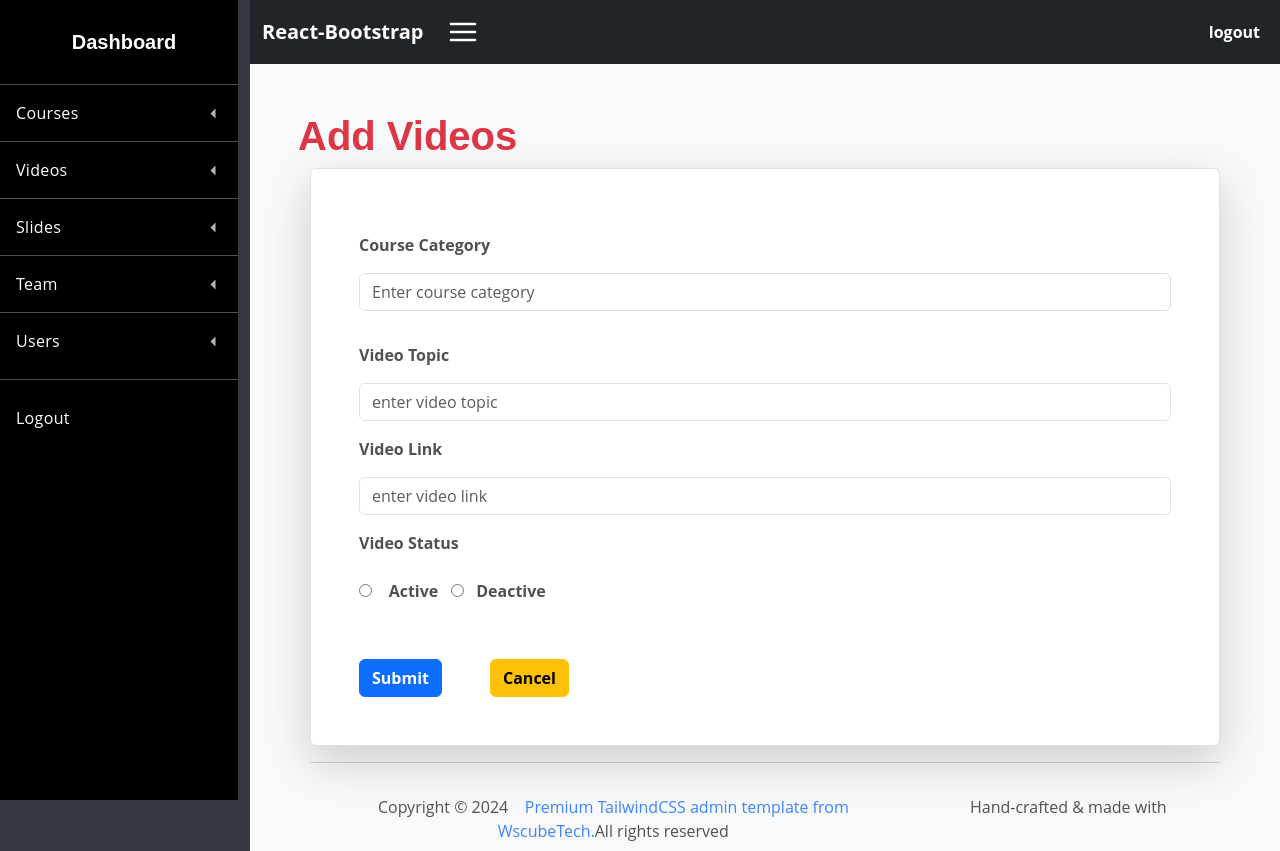
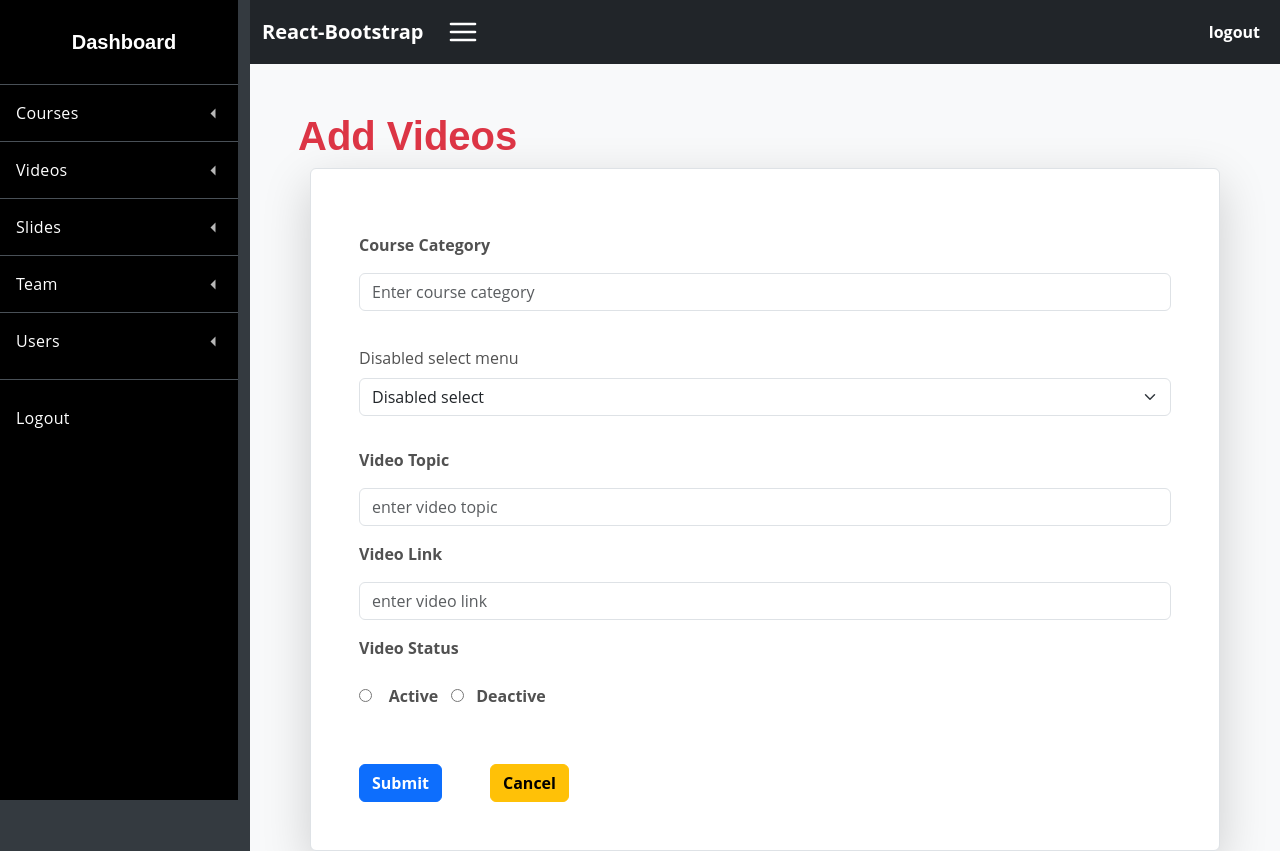
Before and after one commit to 140519982022/admin-user-dashboard-project, a React (Create React App) app: page /add-videos in a window 1280 px wide. Shown: the top 851 px of the page. Built offline with nearby package versions, Linux system fonts and the light colour scheme.

Commit message:
done notification

```diff
--- a/src/components/common/Header.jsx
+++ b/src/components/common/Header.jsx
@@ -13,7 +13,7 @@ export default function Header() {
         <Navbar.Toggle aria-controls="responsive-navbar-nav" />
         <Navbar.Collapse id="responsive-navbar-nav">
           <Nav className="me-auto">
-            <Nav.Link as={Link} to="/" className='text-white fw-bold text-decoration-none'><FiMenu className='fs-2'/></Nav.Link>
+            <Nav.Link as={Link} to="/dashboard" className='text-white fw-bold text-decoration-none'><FiMenu className='fs-2'/></Nav.Link>
           </Nav>
           <Nav>
             <Nav.Link as={Link} to="/" className='text-white fw-bold text-decoration-none'>logout</Nav.Link>
--- a/src/components/pages/courses/VIewCourse.jsx
+++ b/src/components/pages/courses/VIewCourse.jsx
@@ -23,13 +23,14 @@ export default function ViewCourse() {
 
     console.log(formStatus)
 
-    if (changeStatusValue == false) {
+    useEffect(()=>{
         if (formStatus.status == true ) {
 
             toast.success(formStatus.message)
+
         }
 
-    }
+    },[formStatus])
 
     let getAllDetails = () => {
         axios.post(`http://localhost:8000/api/backend/courses/view`)
@@ -37,6 +38,7 @@ export default function ViewCourse() {
             if (response.data.status == true) {
                 // console.log(response.data.data)
                 setAlluser(response.data.data) // Set only the data array
+
             }else{
                 setAlluser([])
 
@@ -61,6 +63,7 @@ export default function ViewCourse() {
                 if (result.data.status == true) {
 
                     toast.success(result.data.message)
+
                     setChangeStatusValue(!changeStatusValue)
 
                 }else{
@@ -189,8 +192,8 @@ export default function ViewCourse() {
                                                 <th scope="col">Image</th>
                                                 <th scope="col">Status</th>
                                                 <th scope="col">
-                                                    <button type="button" class="btn btn-danger" onClick={()=>finalSoftDelete()}>Delete</button>
-
+                                                    {/* <input type="checkbox" name="" /> &nbsp; &nbsp; */}
+                                                    <button className='bg-danger text-white me-2' onClick={()=>finalSoftDelete()}>Delete</button>
                                                 </th>
 
                                                 <th scope="col">Action</th>
--- a/src/components/pages/videos/AddVideos.jsx
+++ b/src/components/pages/videos/AddVideos.jsx
@@ -67,6 +67,16 @@ export default function AddVideos() {
                                         <div className="form-group">
                                             <label className='fw-bold py-3'>Course Category</label>
                                             <input type="text" name='video_category' className="form-control mb-3" placeholder="Enter course category" />
+                                            <option value=""></option>
+                                        </div>
+                                        <div class="mb-3">
+                                        <div class="mb-3">
+                                        <label for="disabledSelect" class="form-label">Disabled select menu</label>
+                                        <select id="disabledSelect" class="form-select">
+                                            <option>Disabled select</option>
+                                        </select>
+                                        </div>
+
                                         </div>
                                         <div className="form-group">
                                             <label className='fw-bold py-3'>Video Topic</label>
```
